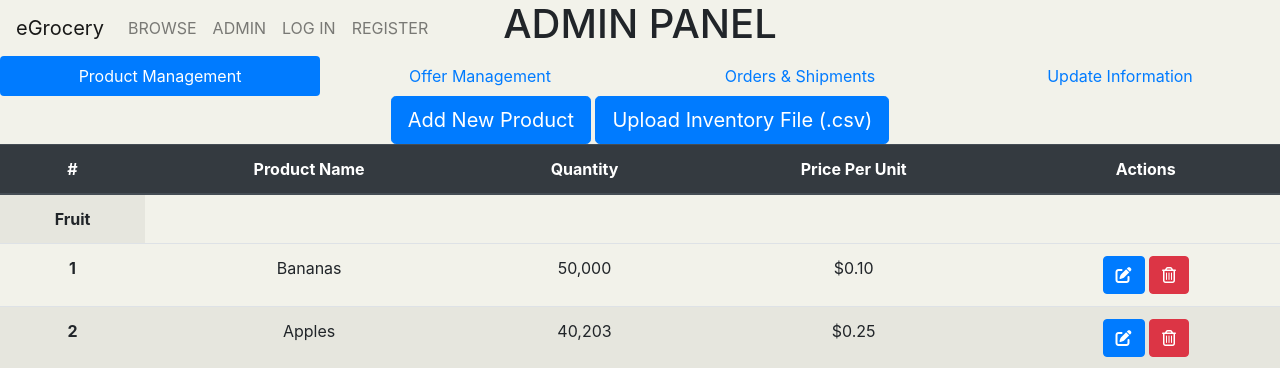
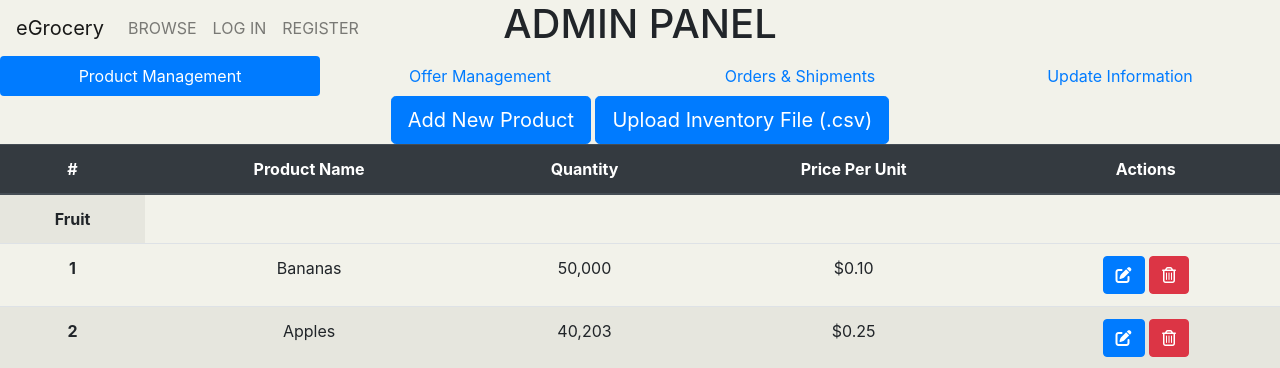
Before and after one commit to nhungoc1508/egrocery, a Flask app: page /admin in a window 1280 px wide. Shown: the top 368 px of the page. Run offline with Flask 2, Linux system fonts and the light colour scheme; some libraries are stand-ins or nearby versions.

Commit message:
Modified base so admin panel is only visible to admin123

```diff
--- a/market/templates/base.html
+++ b/market/templates/base.html
@@ -30,16 +30,12 @@
             <li class="nav-item">
                 <a class="nav-link" href="{{ url_for('catalog') }}">BROWSE</a>
             </li>
-            <!-- Add if statement here so Admin Tab is ONLY visible when logged in as admin -->
-            <li class="nav-item">
-                <a class="nav-link" href="{{ url_for('admin_page') }}">ADMIN</a>
-            </li>
         </ul>
           {% if current_user.is_authenticated %}
             <ul class="navbar-nav">
                 {% if current_user.username == "admin123" %}
                 <li class="nav-item">
-                    <a class="nav-link" href="{{ url_for('catalog') }}">ADMIN</a>
+                    <a class="nav-link" href="{{ url_for('admin_page') }}">ADMIN</a>
                 </li>
                 {% endif %}
                 <li class="nav-item">
```
